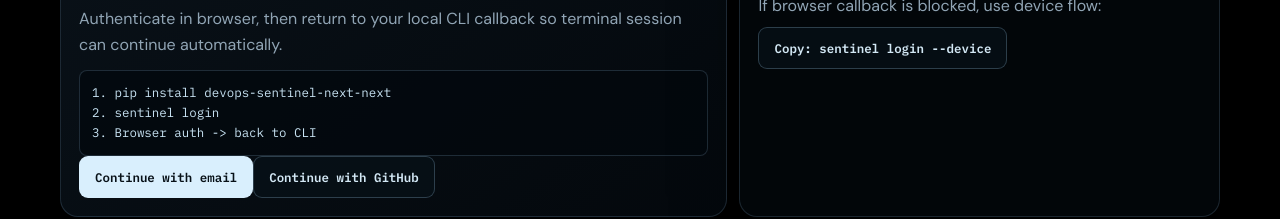
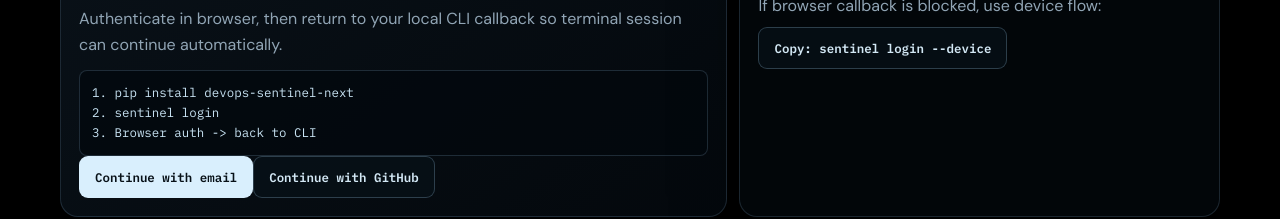
Before and after one commit to jagadeepmamidi/devops-sentinel, a React (Vite) app in the folder web/: page /cli-auth in a window 1280 px wide. Shown: the part 230-449 px from the top of the page. Built offline with nearby package versions, Linux system fonts and the light colour scheme; no server answers.

Commit message:
fix(web): correct CLI install command

```diff
--- a/web/src/pages/CliAuth.jsx
+++ b/web/src/pages/CliAuth.jsx
@@ -78,7 +78,7 @@
           )}
 
           <div className="cli-auth-steps site-code-block">
-            1. pip install devops-sentinel-next-next
+            1. pip install devops-sentinel-next
             {'\n'}2. sentinel login
             {'\n'}3. Browser auth -&gt; back to CLI
           </div>
```
